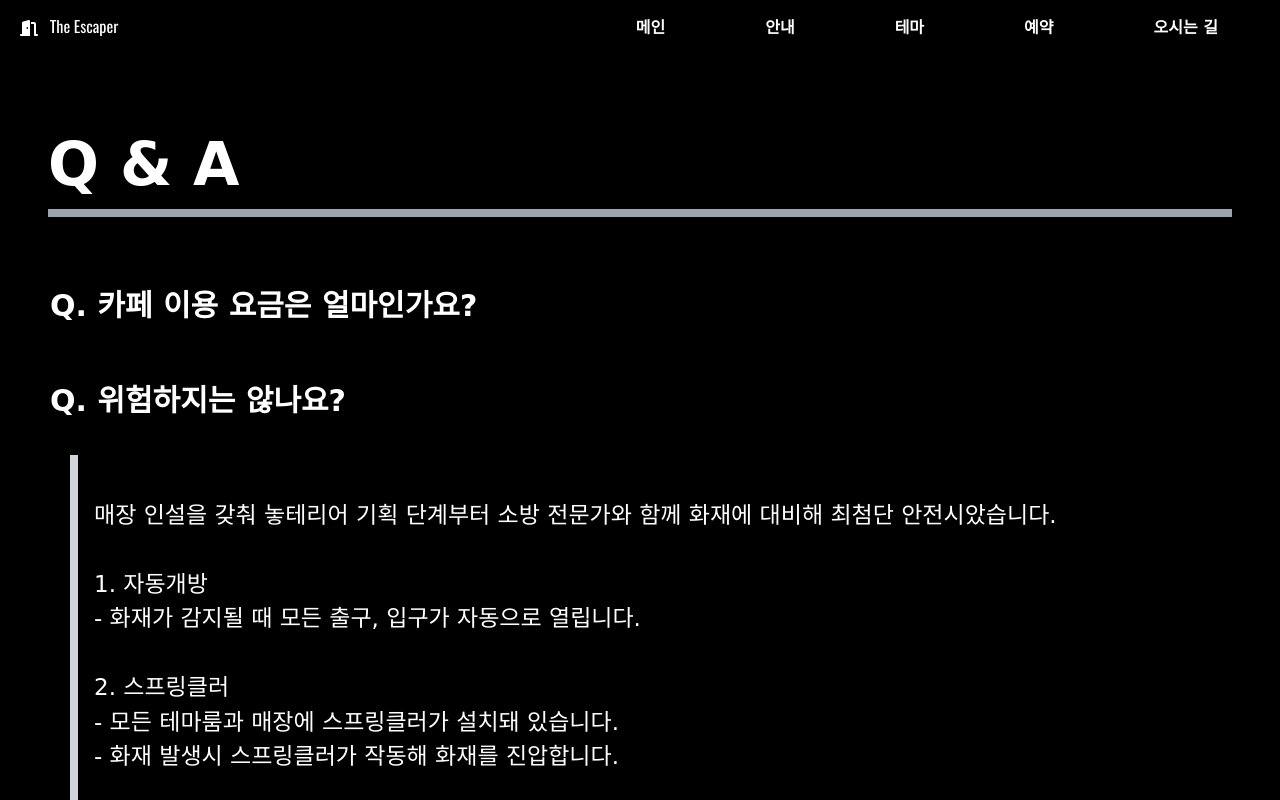
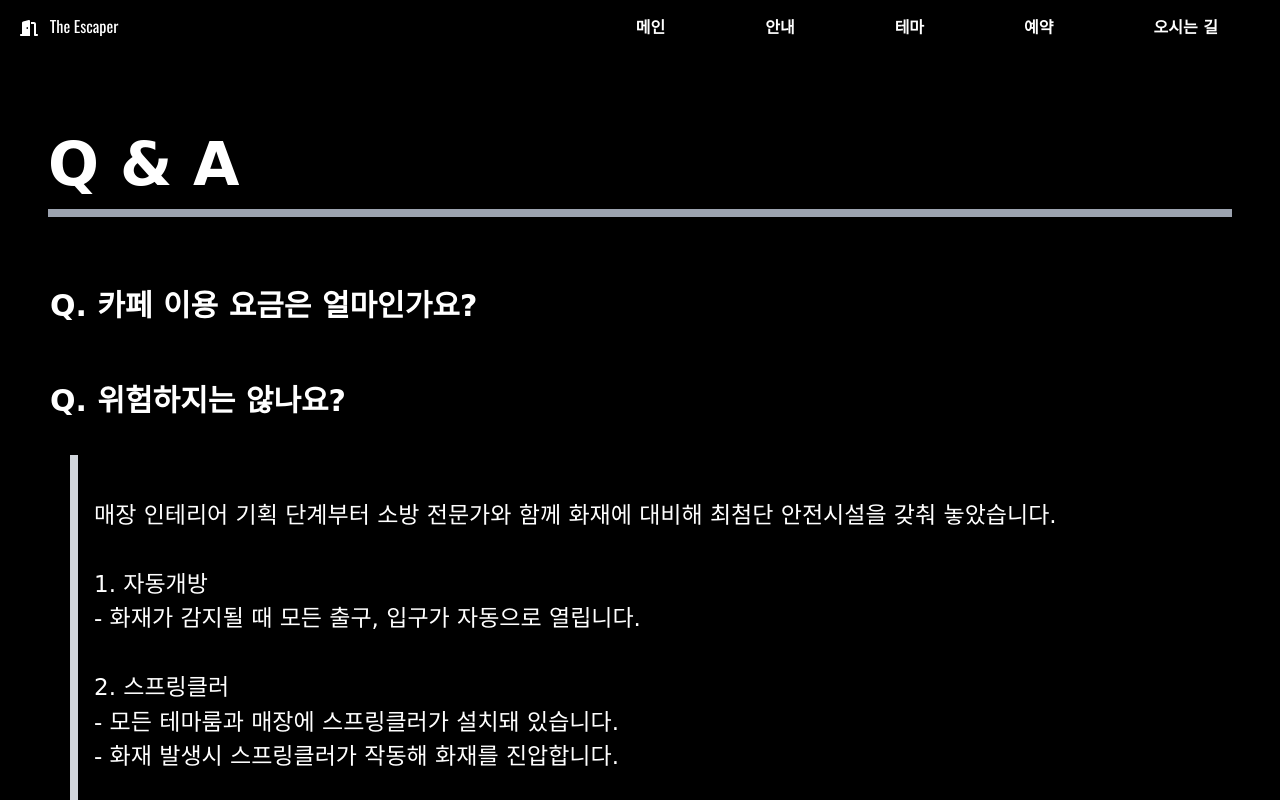
Before and after one commit to ahddl622/first-project, a plain HTML site: page about.html in a window 1280 px wide. Both pictures are taken after a click on the element "Q. 위험하지는 않나요?". Shown: the part 1752-2552 px from the top of the page. Drawn offline with nearby package versions, Linux system fonts and the light colour scheme; a web font is replaced by a local one.

Commit message:
Change text

```diff
--- a/about.html
+++ b/about.html
@@ -117,8 +117,8 @@
             >
               <h1>
                 <br />
-                매장 인설을 갖춰 놓테리어 기획 단계부터 소방 전문가와 함께
-                화재에 대비해 최첨단 안전시았습니다.<br />
+                매장 인테리어 기획 단계부터 소방 전문가와 함께 화재에 대비해
+                최첨단 안전시설을 갖춰 놓았습니다.<br />
                 <br />
                 1. 자동개방<br />
                 - 화재가 감지될 때 모든 출구, 입구가 자동으로 열립니다.<br />
```
